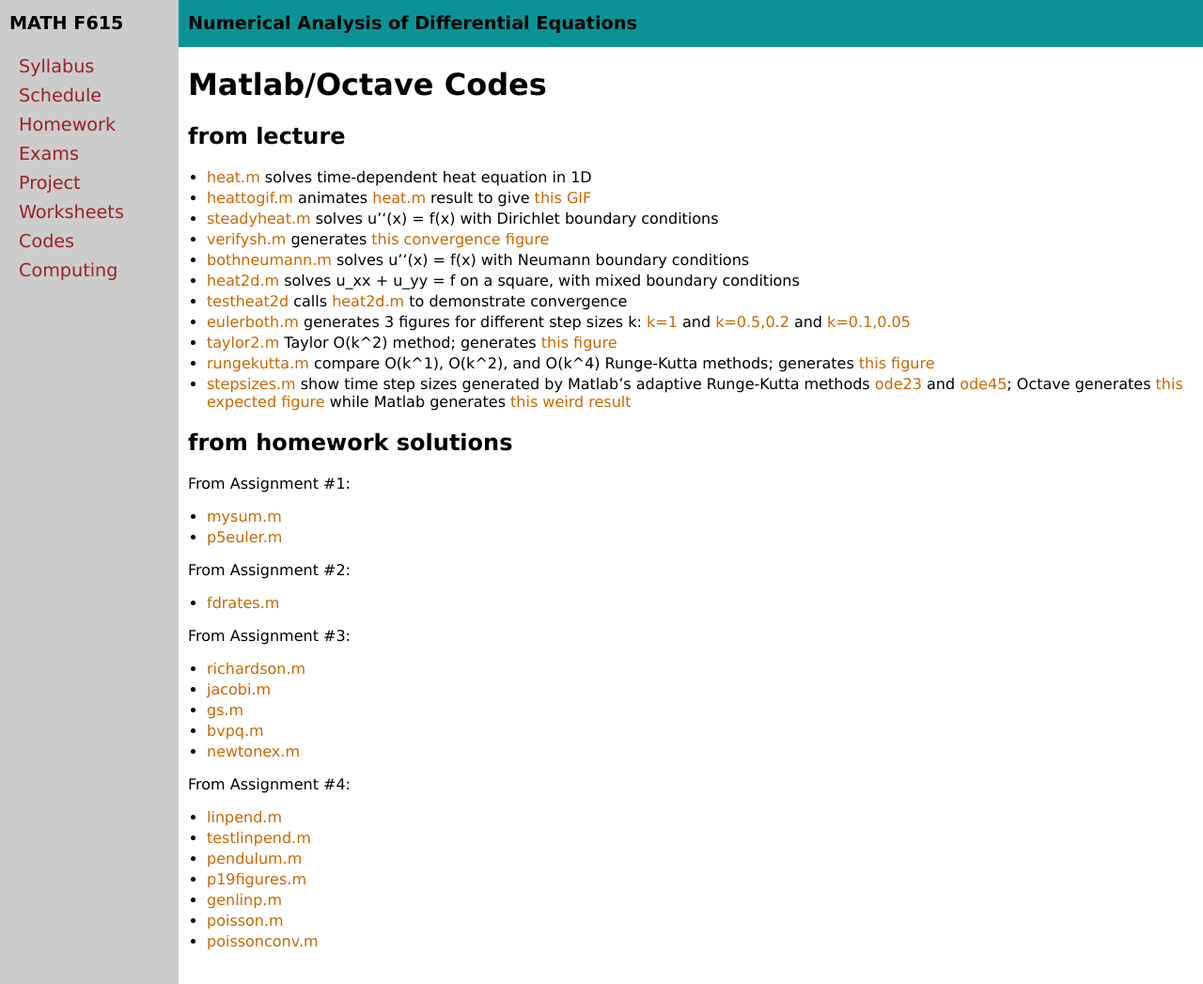
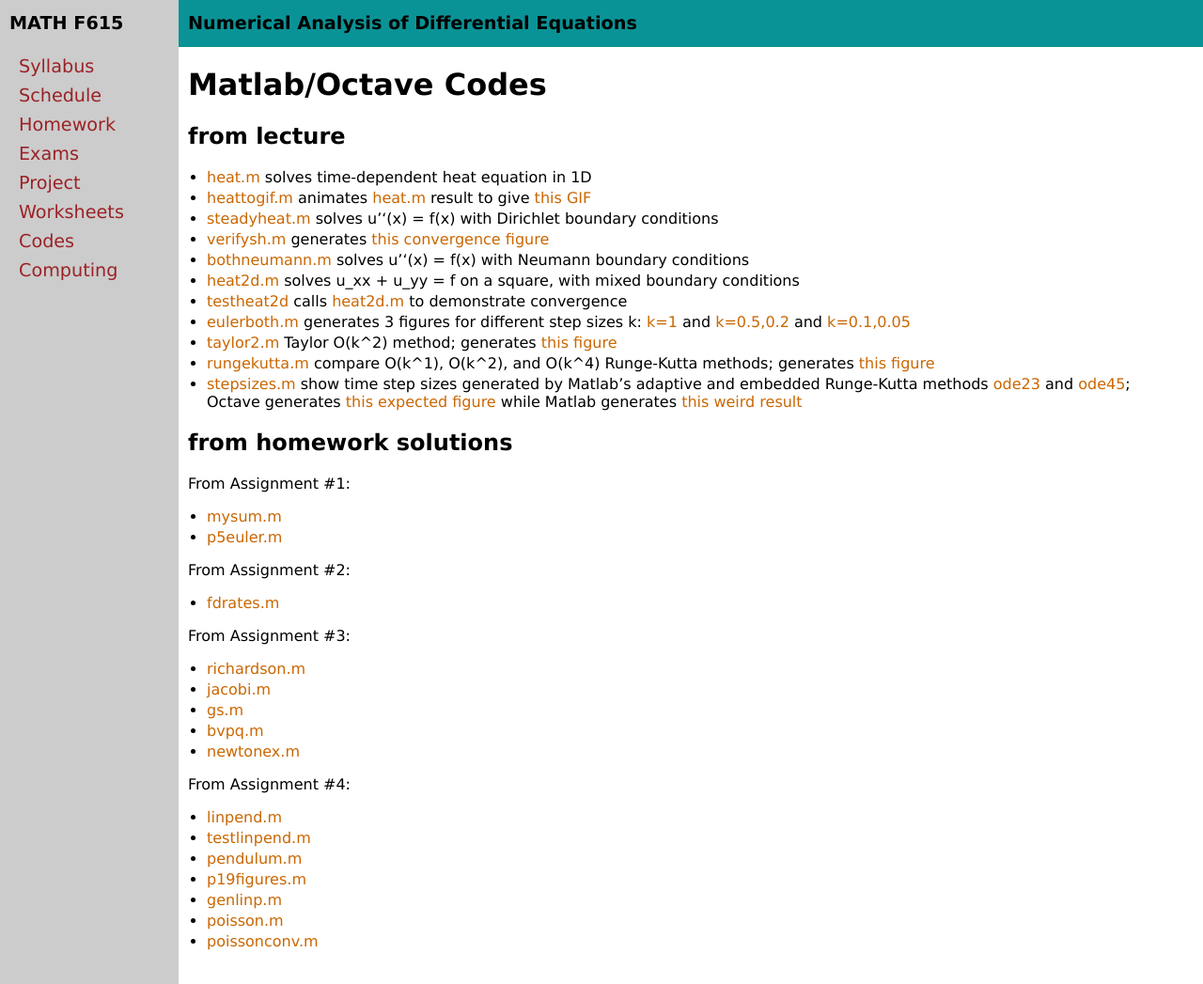
Before and after one commit to bueler/nade, a Jekyll site: the page built from codes.md, in a window 1280 px wide and 1047 px high. Shown: the whole window at 94% size. Built offline with Jekyll 4.4.1, drawn with Linux system fonts in a browser that asks for light colours.

Commit message:
call it right

```diff
--- a/codes.md
+++ b/codes.md
@@ -17,7 +17,7 @@ title: Matlab/Octave Codes
   * [eulerboth.m](assets/codes/eulerboth.m) generates 3 figures for different step sizes k: [k=1](assets/codes/figs/eulerbothone.png) and [k=0.5,0.2](assets/codes/figs/eulerbothsmaller.png) and [k=0.1,0.05](assets/codes/figs/eulerbothgood.png)
   * [taylor2.m](assets/codes/taylor2.m) Taylor O(k^2) method; generates [this figure](assets/codes/figs/taylor2.png)
   * [rungekutta.m](assets/codes/rungekutta.m) compare O(k^1), O(k^2), and O(k^4) Runge-Kutta methods; generates [this figure](assets/codes/figs/rungekutta.png)
-  * [stepsizes.m](assets/codes/stepsizes.m) show time step sizes generated by Matlab's adaptive Runge-Kutta methods [ode23](https://www.mathworks.com/help/matlab/ref/ode23.html) and [ode45](https://www.mathworks.com/help/matlab/ref/ode45.html); Octave generates [this expected figure](assets/codes/figs/stepsizes_octave.png) while Matlab generates [this weird result](assets/codes/figs/stepsizes_matlab.png)
+  * [stepsizes.m](assets/codes/stepsizes.m) show time step sizes generated by Matlab's adaptive and embedded Runge-Kutta methods [ode23](https://www.mathworks.com/help/matlab/ref/ode23.html) and [ode45](https://www.mathworks.com/help/matlab/ref/ode45.html); Octave generates [this expected figure](assets/codes/figs/stepsizes_octave.png) while Matlab generates [this weird result](assets/codes/figs/stepsizes_matlab.png)
 
 ## from homework solutions
 
```
